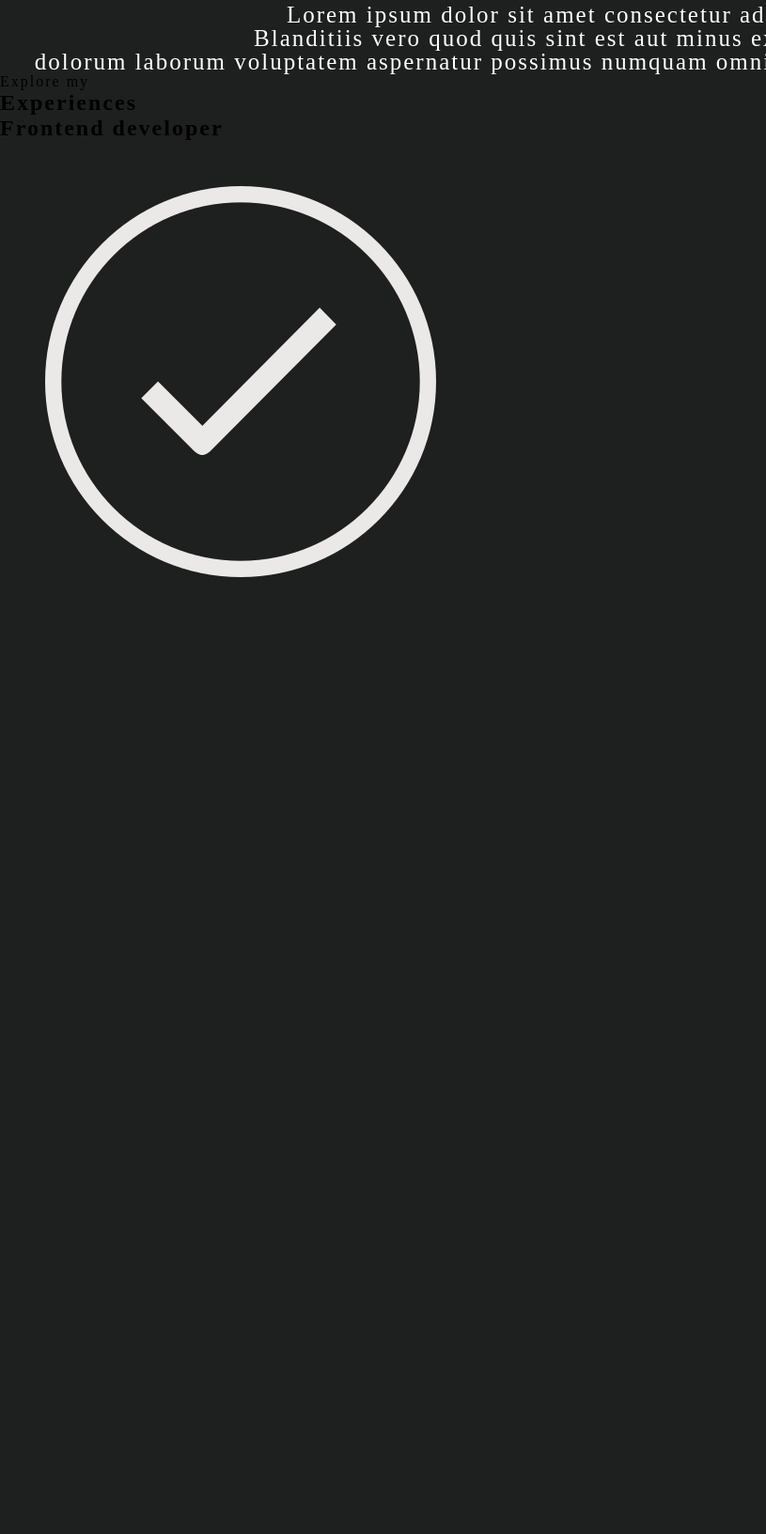
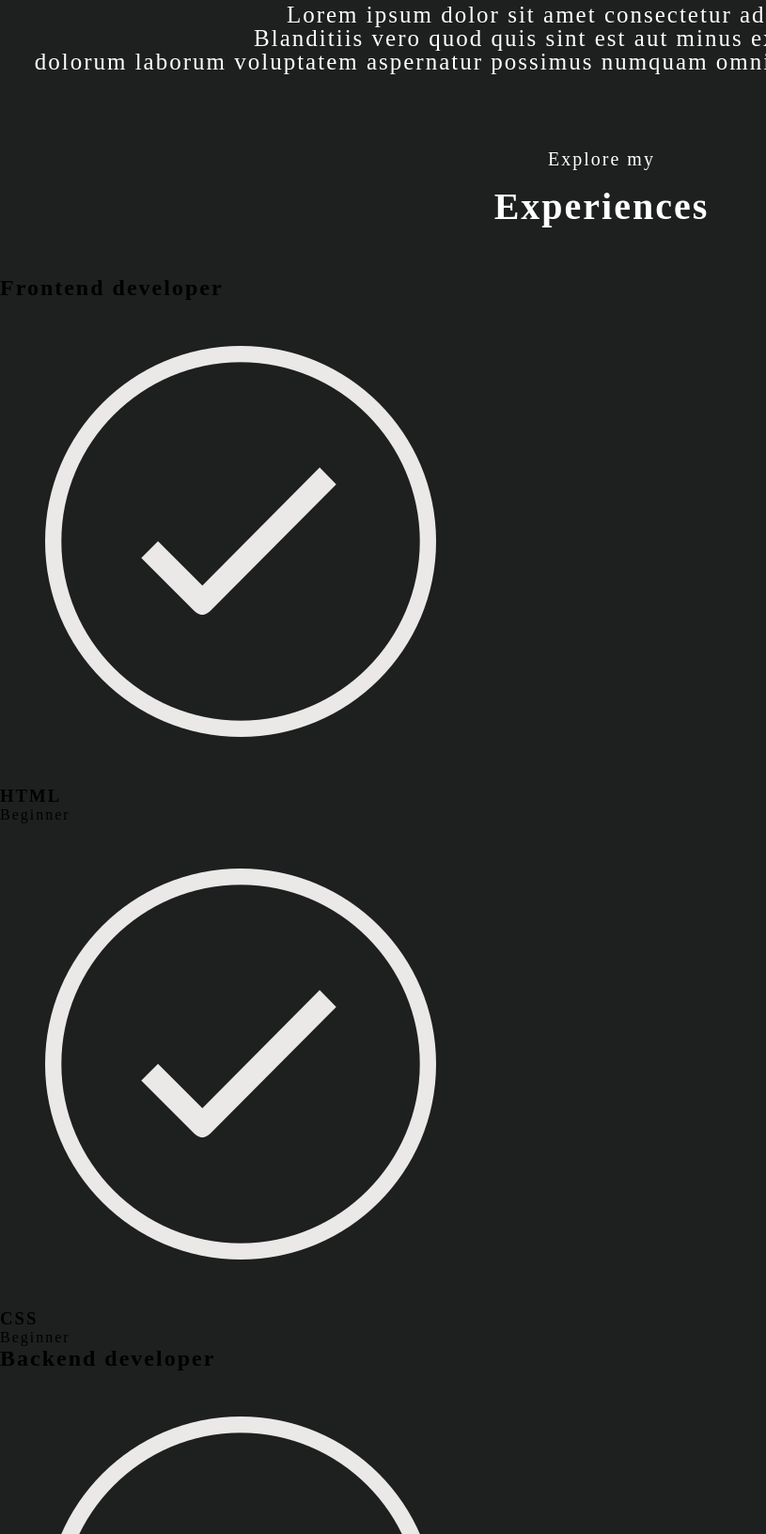
Before and after one commit to Sarafmt/Personal.portfolio, a plain HTML site: page index.html in a window 1280 px wide. Shown: the part 1265-2897 px from the top of the page at 94% size, without its empty margins (0-815 px from the left). Before the commit the page ends 1931 px from the top, so only its background shows below. Drawn offline with Linux system fonts and the light colour scheme.

Commit message:
commit changes

```diff
--- a/index.html
+++ b/index.html
@@ -71,10 +71,9 @@
                 <div class="basic-info">
                     <div class="edu-box">
                         <img class="Pic" src="document/Diamond.png" alt="600">
-                        <h3>Quick facts</h3>
+                        <h3>Quick facts about me</h3>
                         <p>I studied theater for 3 years <br>
-                        Full stack web developer, Codersdash <br>
-                    I speak swedish and english</p>
+                        Full stack web developer, Codersdash </p>
                     </div>
                 </div>
             </div>
@@ -93,13 +92,39 @@
         <p class="global-title">
             Explore my
         </p>
-        <h1 class="globaltitle-h1">Experiences</h1>
+        <h1 class="globaltitle-h1">
+            Experiences
+        </h1>
         <div class="experience-container">
-            <h2>Frontend developer</h2>
-            <div class="experience">
-                <div class="ex-div">
-                    <img src="document/checkmark.png" alt="">
-                </div>
+            <div class="experience.box">
+                <h2>Frontend developer</h2>
+                <div class="experience">
+                    <div class="ex-div">
+                        <img src="document/checkmark.png" alt="">
+                        <div>
+                             <h3>HTML</h3>
+                             <p>Beginner</p>
+                        </div>
+                    <div class="ex-div">
+                            <img src="document/checkmark.png" alt="">
+                            <div>
+                                 <h3>CSS</h3>
+                                 <p>Beginner</p>
+                            </div>
+                    </div>
+                    </div>
+            </div>
+            <!--second experience box-->
+            <div class="experience.box">
+                <h2>Backend developer</h2>
+                <div class="experience">
+                    <div class="ex-div">
+                        <img src="document/checkmark.png" alt="">
+                        <div>
+                             <h3>Github</h3>
+                             <p>Beginner</p>
+                        </div>
+                    </div>
             </div>
         </div>
      </section>
--- a/style.css
+++ b/style.css
@@ -23,6 +23,21 @@ body {
     margin: 0 auto;
     max-width: 1080px;
     width: 95%;
+}
+
+.global-title{
+    text-align: center;
+    font-size: 20px;
+    margin-top: 80px;
+    color: white;
+}
+
+.globaltitle-h1{
+    text-align: center;
+    margin-bottom: 50px;
+    font-size: 40px;
+    margin-top: 15px;
+    color: white;
 }
 
 /*navbar styling starts here*/
```
